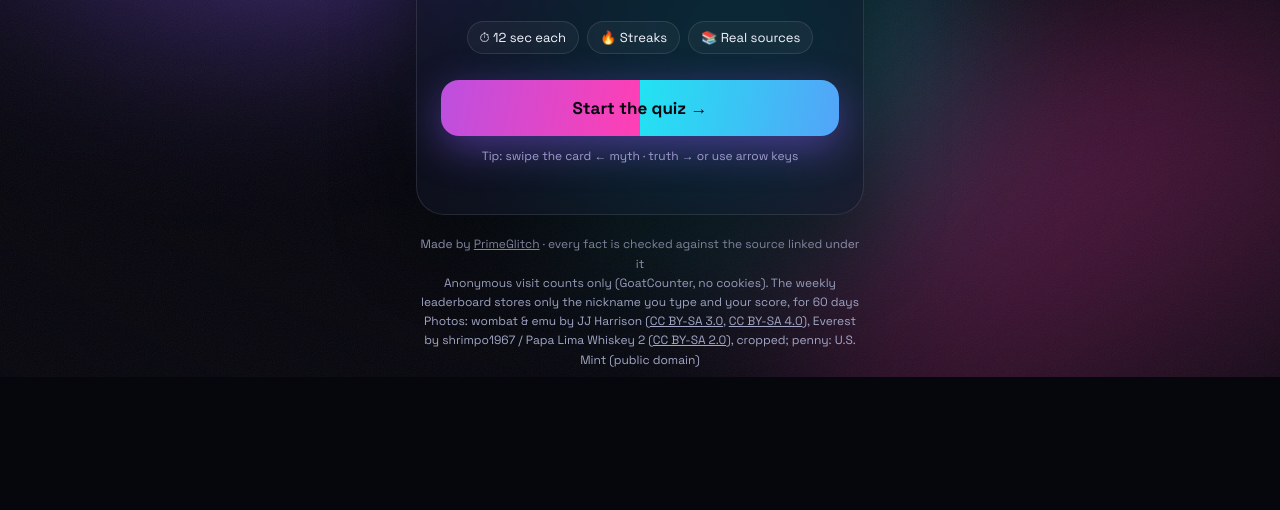
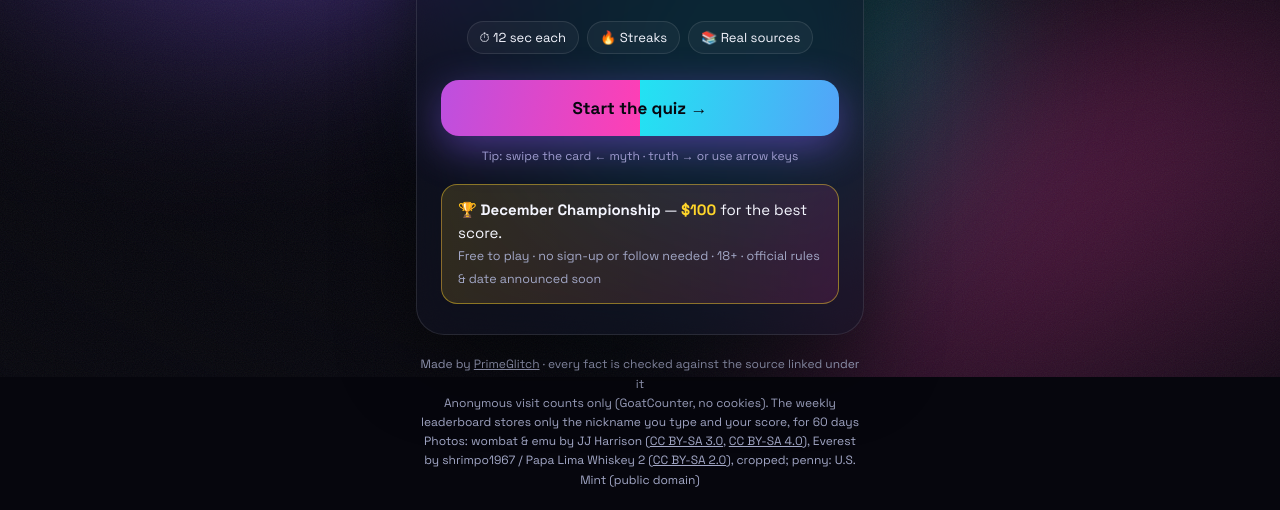
Before and after one commit to primeglitchlab/primeglitchlab.github.io, a plain HTML site: page index.html in a window 1280 px wide. Shown: the part 423-933 px from the top of the page. Before the commit the page ends 813 px from the top, so only its background shows below. Drawn offline with Linux system fonts and the light colour scheme; no server answers.

Commit message:
Add files via upload

```diff
--- a/index.html
+++ b/index.html
@@ -181,6 +181,9 @@
   .review em { font-style: normal; color: var(--muted); font-size: 12px; display: block; }
 
   #cardBtn { margin-top: 12px; }
+  .champ { margin-top: 16px; padding: 14px 16px; border-radius: 16px; text-align: left; font-size: 15px; line-height: 1.5;
+           background: linear-gradient(100deg, rgba(255,213,42,.14), rgba(255,63,180,.12)); border: 1px solid rgba(255,213,42,.45); }
+  .champ span { color: var(--yellow); font-weight: 700; } .champ small { color: var(--muted); }
   .cardview { position: fixed; inset: 0; z-index: 50; background: rgba(4, 4, 10, .94); display: flex; flex-direction: column; align-items: center; justify-content: center; gap: 14px; padding: 18px; }
   .cardview img { max-width: 100%; max-height: 68vh; border-radius: 18px; box-shadow: 0 20px 60px rgba(0,0,0,.6); -webkit-touch-callout: default; user-select: auto; }
   .cardview p { color: var(--text); text-align: center; font-size: 15px; max-width: 360px; line-height: 1.5; }
@@ -230,6 +233,7 @@
       <button class="btn cta" id="go">Start the quiz →</button>
       <p class="hint">Tip: swipe the card ← myth · truth → or use arrow keys</p>
       <div class="lbmini" id="lbMini"></div>
+      <div class="champ">🏆 <b>December Championship</b> — <span>$100</span> for the best score.<br><small>Free to play · no sign-up or follow needed · 18+ · official rules &amp; date announced soon</small></div>
     </div>
   </section>
 
```
